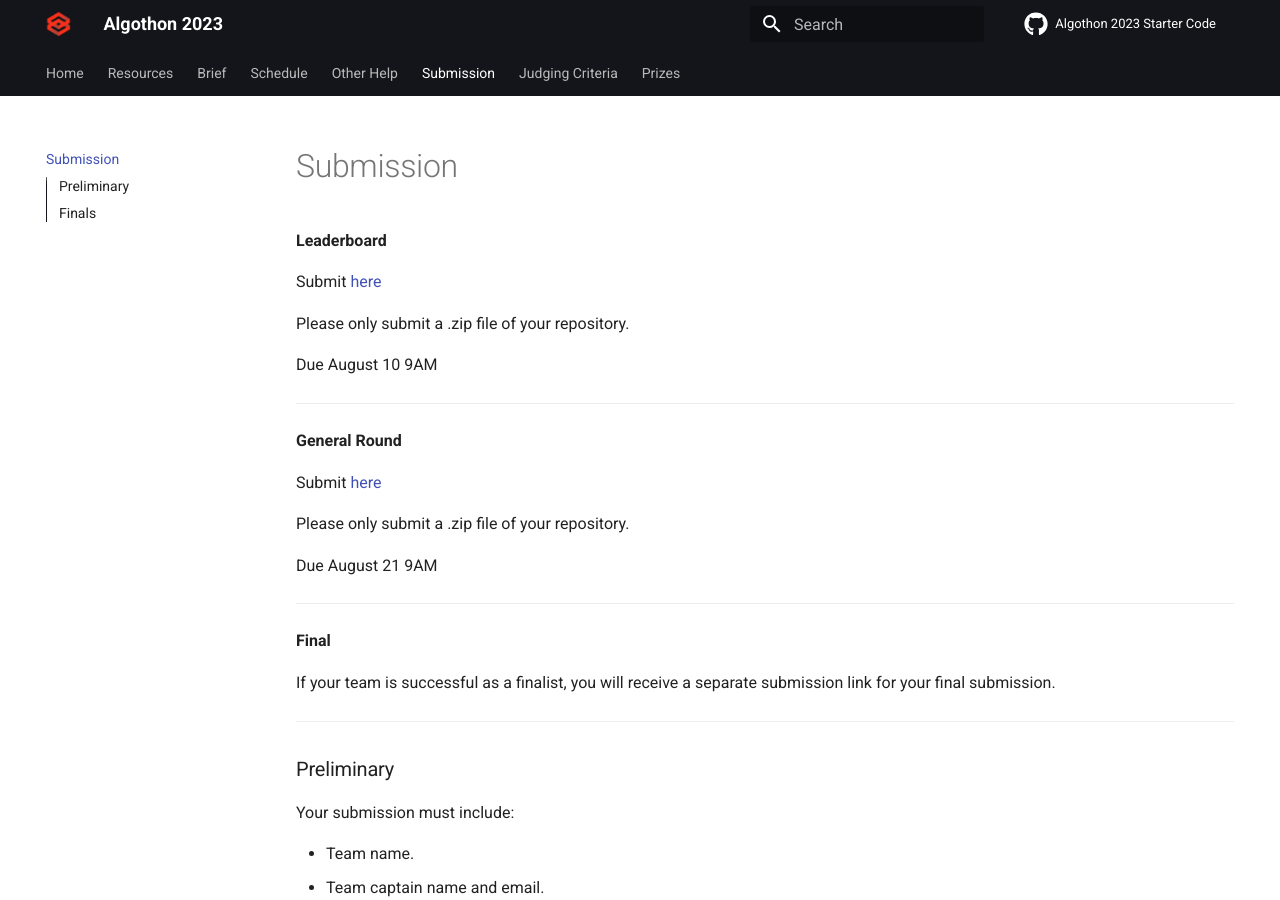
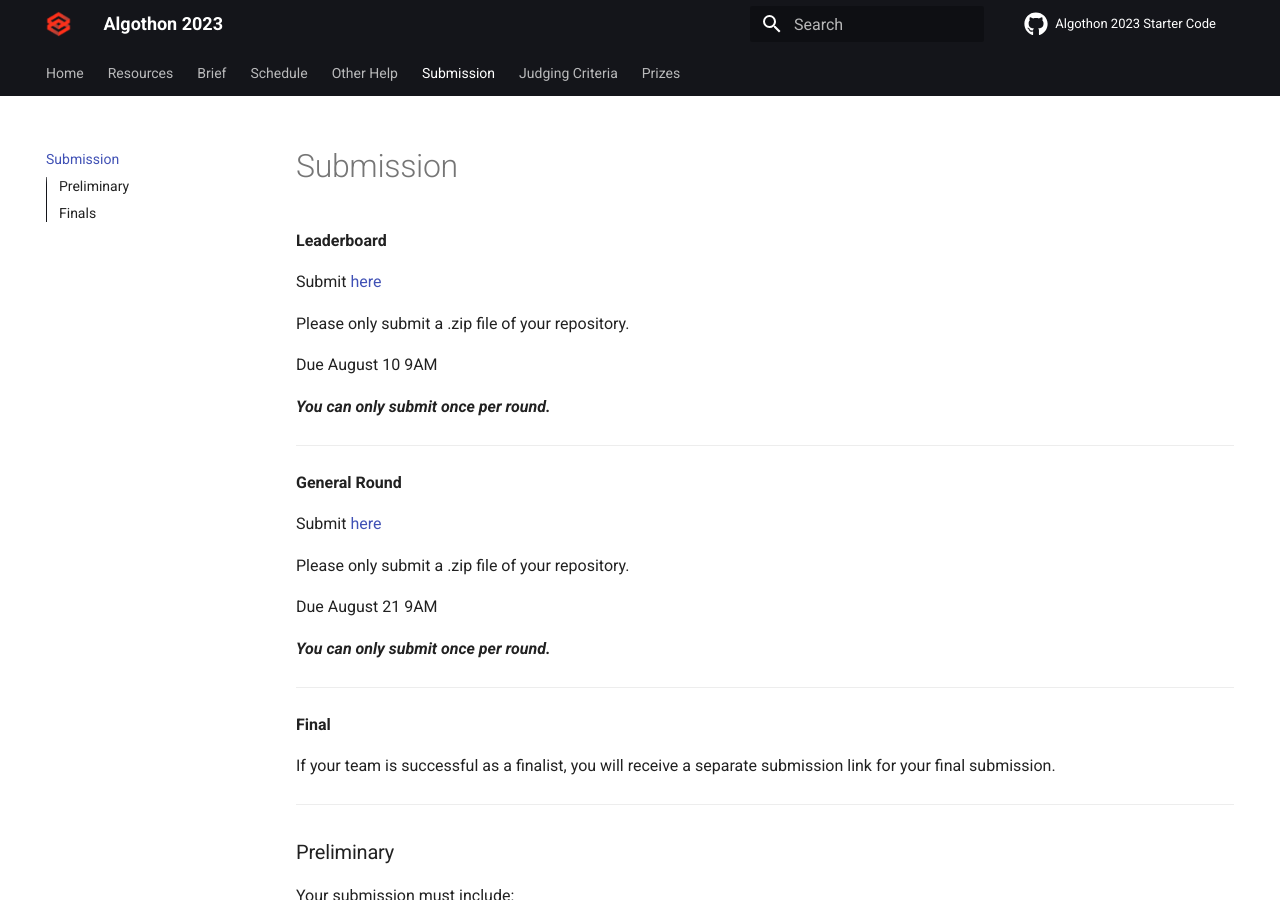
Before and after one commit to loh-0/Algothon25-wiki, an MkDocs documentation site: the page built from docs/5submission.md, in a window 1280 px wide and 900 px high. Built offline with MkDocs 1.6.1 and Material for MkDocs 9.7.7, drawn with Linux system fonts in a browser that asks for light colours; comment, search, counter and statistics services are not loaded.

```diff
--- a/docs/5submission.md
+++ b/docs/5submission.md
@@ -1,6 +1,7 @@
 # Submission
 
 [//]: # (You can submit your GitHub repo [here]&#40;https://forms.gle/GiTtibt3qV4MxWPM8&#41;.)
+
 
 **Leaderboard**
 
@@ -9,6 +10,8 @@
 Please only submit a .zip file of your repository.
 
 Due August 10 9AM
+
+***You can only submit once per round.***
 
 ---
 
@@ -19,6 +22,8 @@
 Please only submit a .zip file of your repository.
 
 Due August 21 9AM
+
+***You can only submit once per round.***
 
 ---
 
```
